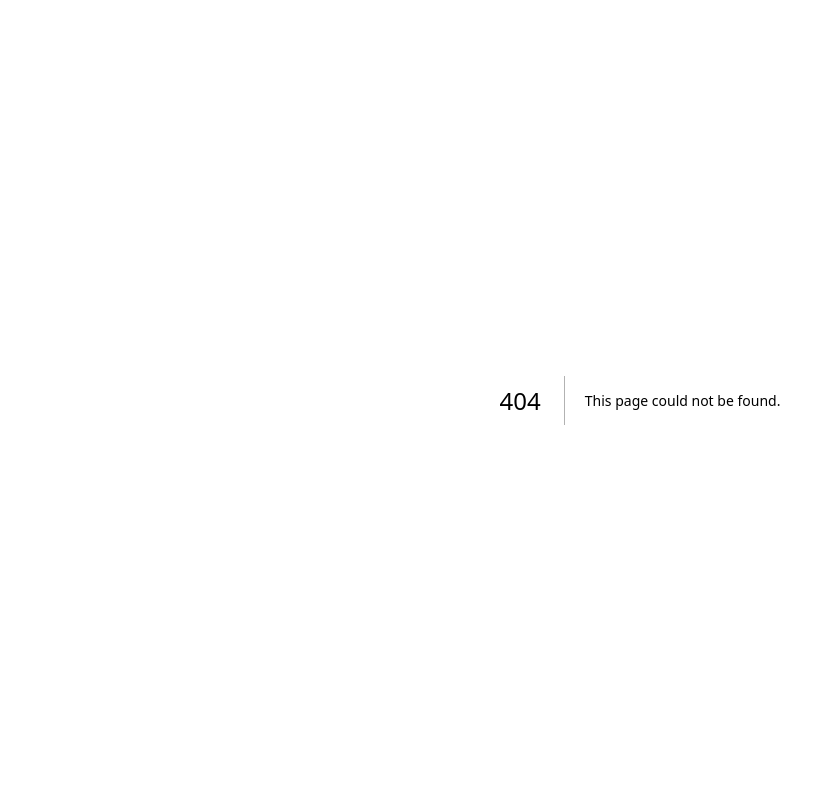
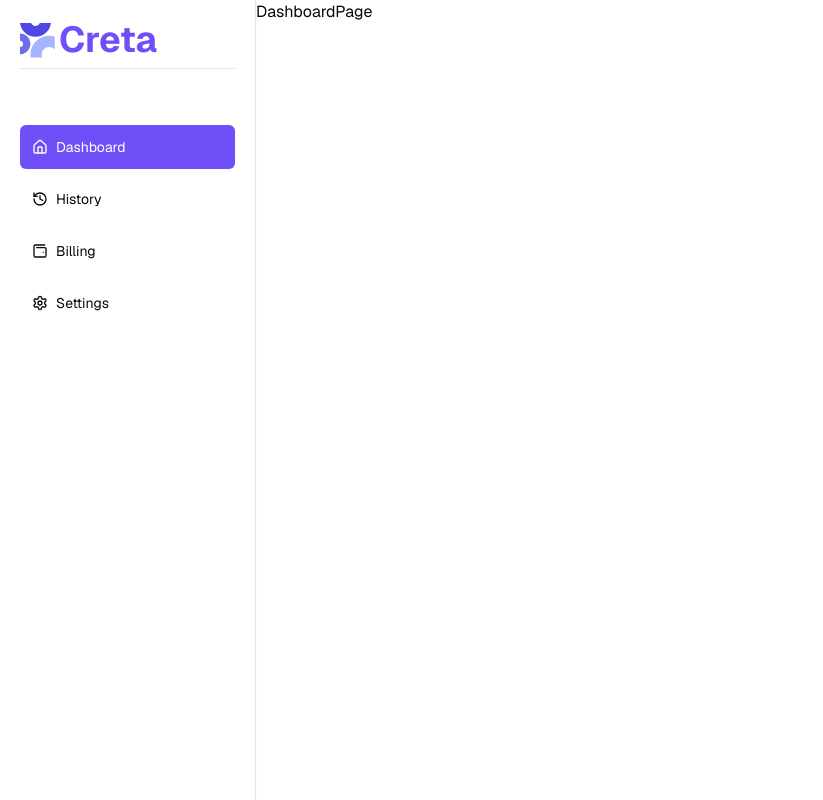
Before and after one commit to suman-3/suman, a Next.js app: page /dashboard in a window 1280 px wide. Before the commit this address had no page. Shown: the whole page, without its empty margins (0-823 px from the left). Built offline with nearby package versions, Linux system fonts and the light colour scheme.

Commit message:
sidebar added

```diff
--- a/app/(auth)/layout.tsx
+++ b/app/(auth)/layout.tsx
@@ -1,6 +1,6 @@
 const AuthLayout = ({ children }: { children: React.ReactNode }) => {
   return (
-    <div className="w-full min-h-screen h-full flex items-center justify-center">
+    <div className="w-full h-screen flex items-center justify-center">
       {children}
     </div>
   );
--- /dev/null
+++ b/app/dashboard/_components/header.tsx
@@ -0,0 +1,9 @@
+import React from 'react'
+
+export const header = () => {
+    return (
+        <div>
+            header
+        </div>
+    )
+}
--- /dev/null
+++ b/app/dashboard/_components/side-navbar.tsx
@@ -0,0 +1,39 @@
+"use client"
+import { Logo } from "@/components/logo";
+import { Separator } from "@/components/ui/separator";
+import { MenuList } from "@/constant/menulist";
+import { cn } from "@/lib/utils";
+import Link from "next/link";
+import { usePathname } from "next/navigation";
+
+export const SideNav = () => {
+  const pathname = usePathname();
+
+  return (
+    <div className="h-screen p-5 shadow-sm border-r flex flex-col gap-2 justify-start">
+      <Link href="/" className="cursor-pointer flex flex-col space-y-2">
+        <Logo />
+        <Separator />
+      </Link>
+      <div className="mt-12">
+        {MenuList.map((menu) => {
+          const active = pathname.includes(menu.href);
+
+          return (
+            <Link
+              href={menu.href}
+              key={menu.id}
+              className={cn(
+                "flex gap-2 items-center mb-2 p-3 hover:bg-primary hover:text-white rounded-md transition duration-200 cursor-pointer select-none",
+                active && "bg-primary text-white"
+              )}
+            >
+              <menu.icon className="size-4 shrink-0" />
+              <h2 className="text-sm capitalize">{menu.label}</h2>
+            </Link>
+          );
+        })}
+      </div>
+    </div>
+  );
+};
--- /dev/null
+++ b/app/dashboard/layout.tsx
@@ -0,0 +1,15 @@
+import React from "react";
+import { SideNav } from "./_components/side-navbar";
+
+const DashboardLayout = ({ children }: { children: React.ReactNode }) => {
+  return (
+    <div>
+      <div className="md:w-64 hidden md:block fixed">
+        <SideNav />
+      </div>
+      <div className="md:ml-64">{children}</div>
+    </div>
+  );
+};
+
+export default DashboardLayout;
--- /dev/null
+++ b/app/dashboard/page.tsx
@@ -0,0 +1,9 @@
+import React from 'react'
+
+const DashboardPage = () => {
+  return (
+    <div>DashboardPage</div>
+  )
+}
+
+export default DashboardPage
--- /dev/null
+++ b/components/logo.tsx
@@ -0,0 +1,23 @@
+import { cn } from "@/lib/utils";
+import Image from "next/image";
+import React, { HTMLAttributes } from "react";
+
+interface LogoProps extends HTMLAttributes<HTMLDivElement> {
+  imgSrc?: string;
+  className?: string;
+}
+
+export const Logo = ({ imgSrc, className }: LogoProps) => {
+  return (
+    <div className="flex items-center justify-start gap-1 select-none">
+      <Image
+        src={imgSrc || `/logo.svg`}
+        alt="logo"
+        width={35}
+        height={35}
+        className={cn("select-none pointer-events-none", className)}
+      />
+      <h1 className="text-4xl font-bold text-primary">Creta</h1>
+    </div>
+  );
+};
--- /dev/null
+++ b/components/ui/separator.tsx
@@ -0,0 +1,31 @@
+"use client"
+
+import * as React from "react"
+import * as SeparatorPrimitive from "@radix-ui/react-separator"
+
+import { cn } from "@/lib/utils"
+
+const Separator = React.forwardRef<
+  React.ElementRef<typeof SeparatorPrimitive.Root>,
+  React.ComponentPropsWithoutRef<typeof SeparatorPrimitive.Root>
+>(
+  (
+    { className, orientation = "horizontal", decorative = true, ...props },
+    ref
+  ) => (
+    <SeparatorPrimitive.Root
+      ref={ref}
+      decorative={decorative}
+      orientation={orientation}
+      className={cn(
+        "shrink-0 bg-border",
+        orientation === "horizontal" ? "h-[1px] w-full" : "h-full w-[1px]",
+        className
+      )}
+      {...props}
+    />
+  )
+)
+Separator.displayName = SeparatorPrimitive.Root.displayName
+
+export { Separator }
--- /dev/null
+++ b/constant/menulist.ts
@@ -0,0 +1,28 @@
+import { History, Home, Settings, WalletMinimal } from "lucide-react";
+
+export const MenuList = [
+  {
+    id: 1,
+    label: "dashboard",
+    href: "/dashboard",
+    icon: Home,
+  },
+  {
+    id: 2,
+    label: "history",
+    href: "/dashboard/history",
+    icon: History,
+  },
+  {
+    id: 3,
+    label: "billing",
+    href: "/dashboard/billing",
+    icon: WalletMinimal,
+  },
+  {
+    id: 4,
+    label: "Settings",
+    href: "/dashboard/settings",
+    icon: Settings,
+  },
+];
--- a/package.json
+++ b/package.json
@@ -10,6 +10,7 @@
   },
   "dependencies": {
     "@clerk/nextjs": "^5.1.6",
+    "@radix-ui/react-separator": "^1.1.0",
     "@radix-ui/react-slot": "^1.1.0",
     "class-variance-authority": "^0.7.0",
     "clsx": "^2.1.1",
```
Also changed, not shown: 1 other file (tests, documents, lock files or other folders).
